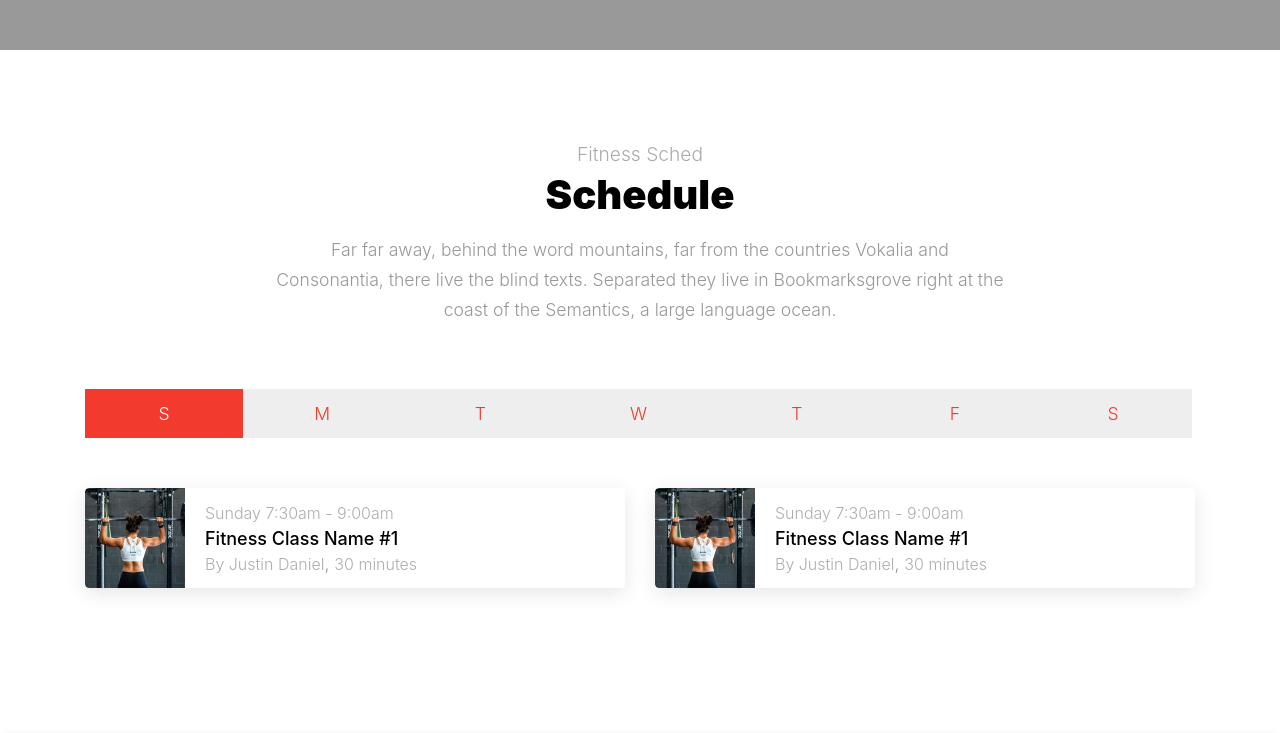
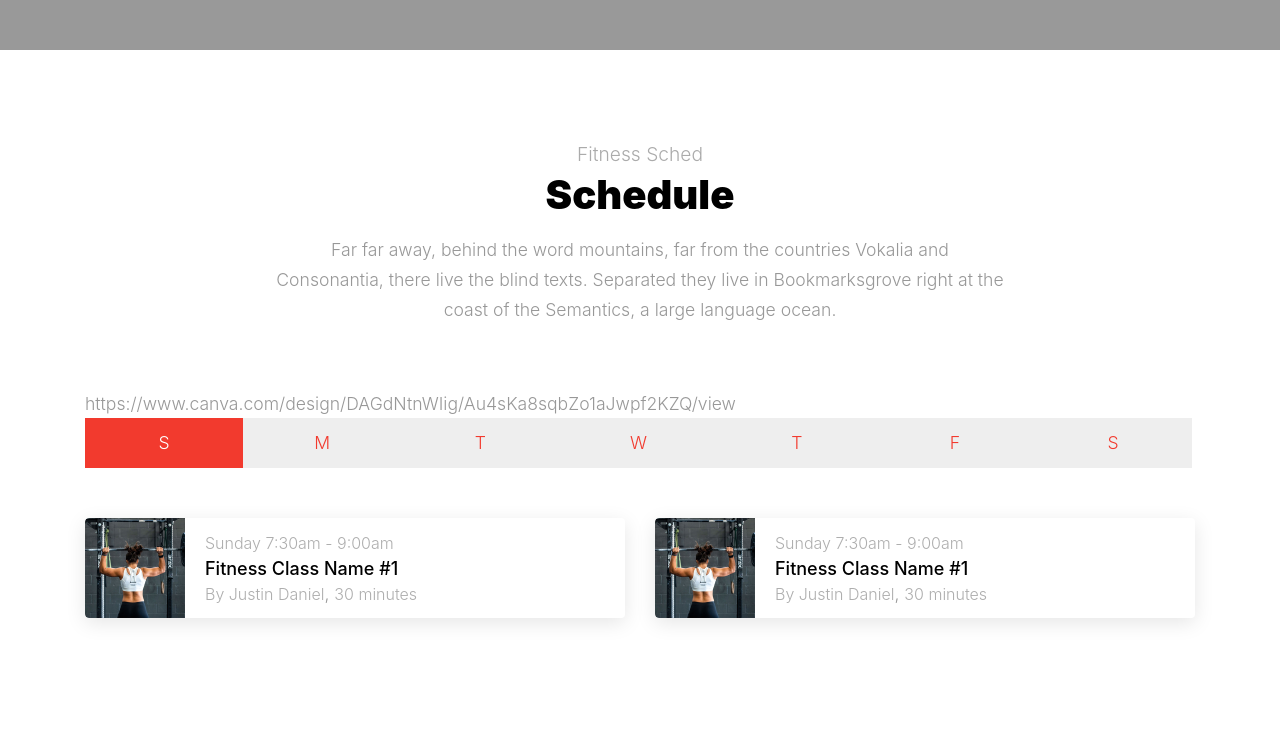
Before and after one commit to starscream001/iwco_site, a plain HTML site: page index.html in a window 1280 px wide. Shown: the part 2520-3253 px from the top of the page. Drawn offline with Linux system fonts and the light colour scheme; grey boxes are pictures that could not be loaded; files whose address does not match are found by name; a web font is replaced by a local one.

Commit message:
Update index.html

```diff
--- a/index.html
+++ b/index.html
@@ -192,6 +192,8 @@
           </div>
         </div>
 
+
+        https://www.canva.com/design/DAGdNtnWIig/Au4sKa8sqbZo1aJwpf2KZQ/view
 
         <div class="row">
           <div class="col-12">
```
